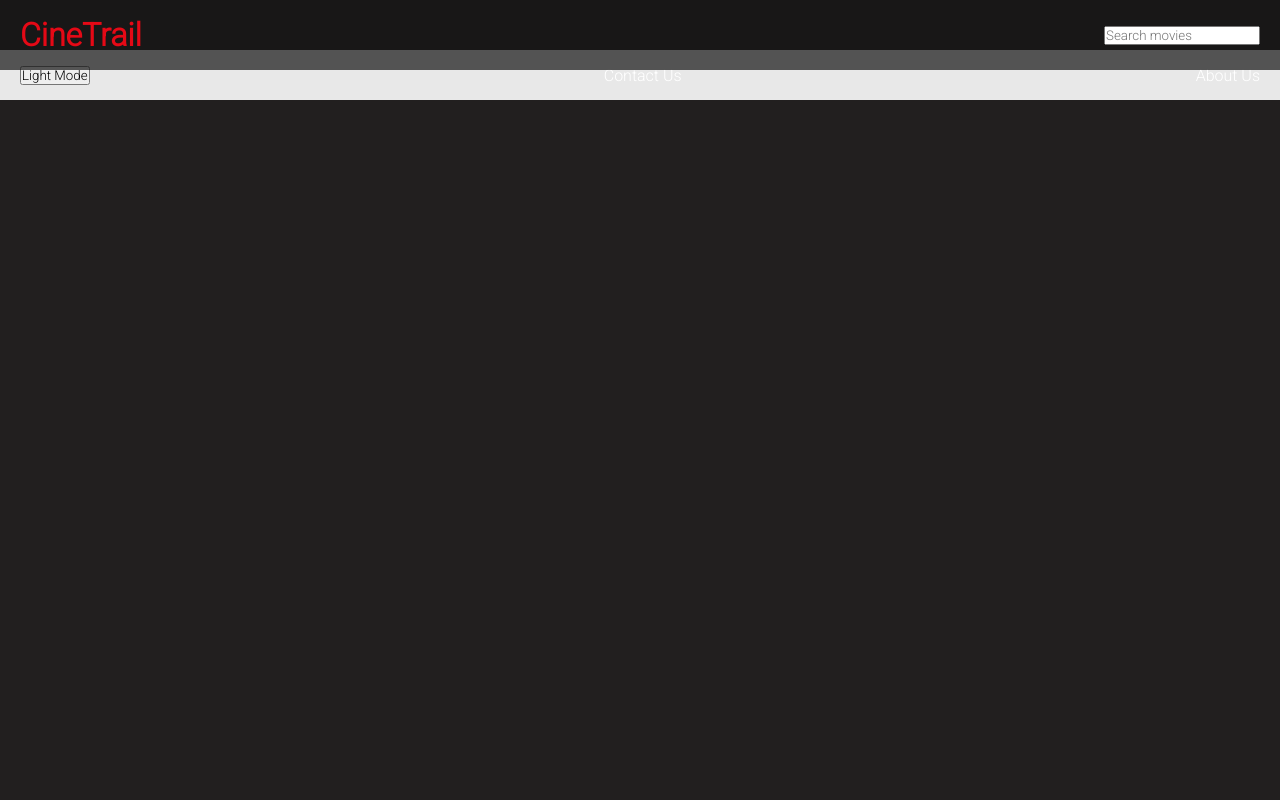
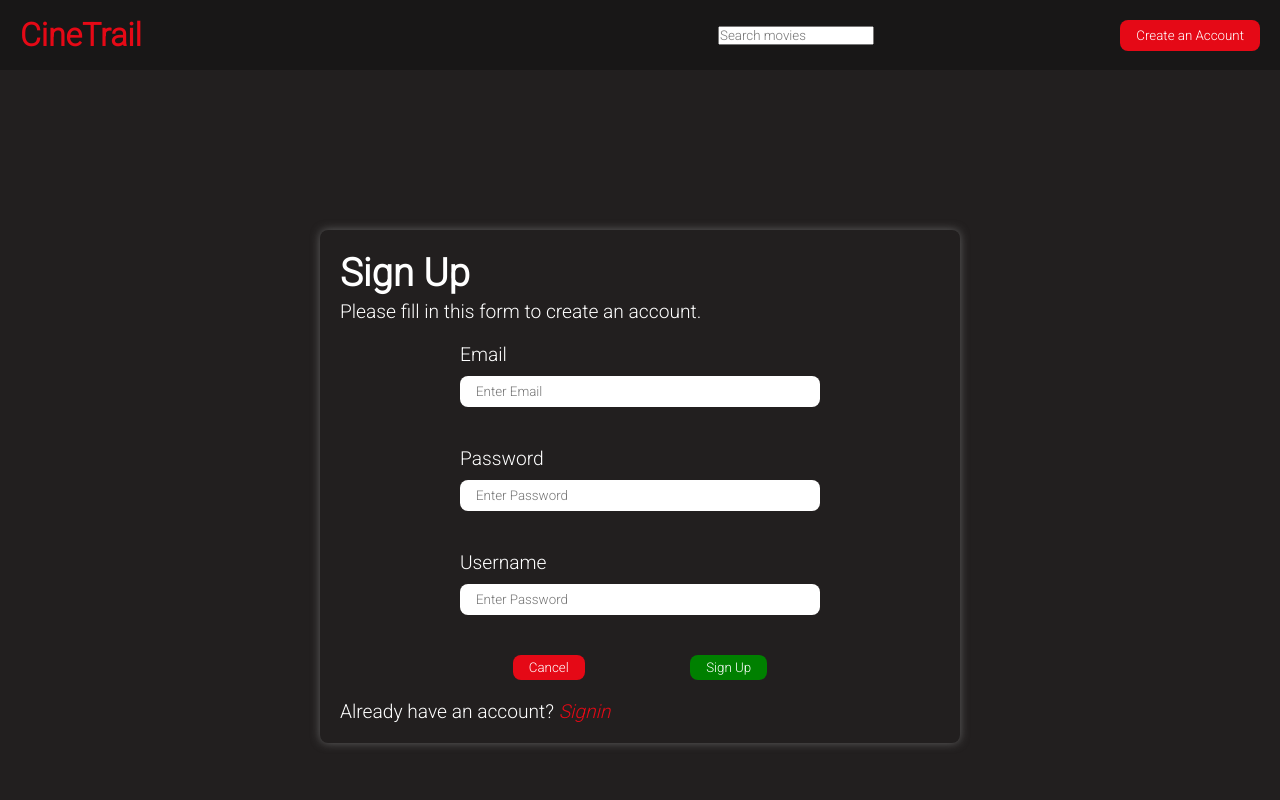
Before and after one commit to SayHelloToKam/cinefield, a React (Create React App) app: page /signup in a window 1280 px wide. Shown: the top 800 px of the page. Built offline with nearby package versions, Linux system fonts and the light colour scheme.

Commit message:
added signin, signup pages, signup form functional

```diff
--- a/src/App.js
+++ b/src/App.js
@@ -9,6 +9,8 @@ import MovieDetails from './pages/MovieDetails';
 import {BrowserRouter,Routes,Route} from 'react-router-dom'
 // import ThemeContextProvider from './contexts/ThemeContext';
 import { ThemeContext } from './contexts/ThemeContext';
+import SignUp from './pages/SignUp';
+import SignIn from './pages/SignIn';
 
 
 function App() {
@@ -27,6 +29,8 @@ function App() {
             <Route path='/' element={<HomePage apiKey={apiKey} baseUrl={baseUrl}/>}/>
             <Route path='/aboutus' element={<About/>}/>
             <Route path='/contactus' element={<Contact/>}/>
+            <Route path='/signup' element={<SignUp/>} />
+            <Route path='/signin' element={<SignIn/>} />
             <Route path='/moviedetails/:movieid' element={<MovieDetails apiKey={apiKey} baseUrl={baseUrl}/>}/>
           </Routes>
           <Footer />
--- a/src/components/Header.js
+++ b/src/components/Header.js
@@ -3,15 +3,16 @@ import '../styles/header.css'
 import axios from 'axios';
 import SearchResults from './SearchResults'
 import {ThemeContext} from '../contexts/ThemeContext'
-import {Link} from 'react-router-dom'
+import {useNavigate,Link} from 'react-router-dom'
 
 function Header({baseUrl,apiKey}) {
   const [query,setQuery]=useState('')
   const [searchResults,setSearchResults]=useState([])
   const {darkMode,setDarkMode}=useContext(ThemeContext)
+  const navigate=useNavigate();
 
   const handleSearch=(e)=>{
-      console.log(e.target.value)
+      setQuery(e.target.value)
       axios.get(`${baseUrl}/search/movie?api_key=${apiKey}&query=${query}`)
             .then(res=>{
             setSearchResults(res.data.results)
@@ -40,6 +41,9 @@ function Header({baseUrl,apiKey}) {
               : null
             }
           </div>
+          <div>
+            <button className='create-account' onClick={()=>navigate('/signup')}>Create an Account</button>
+          </div>
     </div>
   )
 }
--- /dev/null
+++ b/src/pages/SignIn.js
@@ -0,0 +1,35 @@
+import React,{useState,useEffect,useContext} from 'react';
+import '../styles/user.css';
+import axios from 'axios';
+
+
+function SignIn() {
+
+
+
+
+  return (
+    <div className="signup-container">
+        <form className="signup-form" >
+            <div className="title-container">
+                <h1>Sign In</h1>
+                <p>Please fill in this form to login.</p>
+            </div>
+            <div className='input-wrapper'>
+                <label htmlFor="email">Email</label>
+                <input type="email" placeholder="Enter Email" name="email" required />
+            {/* </div>
+            <div className='input-wrapper'> */}
+                <label htmlFor="psw">Password</label>
+                <input  type="password" placeholder="Enter Password" name="psw" required />
+            </div>
+            <div className="button-container">
+                <button type="reset" className="cancelbtn">Cancel</button>
+                <button type="submit" className="signupbtn">Sign In</button>
+            </div>
+        </form>
+    </div>
+  )
+}
+
+export default SignIn
--- /dev/null
+++ b/src/pages/SignUp.js
@@ -0,0 +1,62 @@
+import React, {useState,useEffect} from 'react'
+import '../styles/user.css'
+import axios from 'axios'
+import {Link} from 'react-router-dom'
+
+function SignUp() {
+
+const [myEmail,setMyEmail]=useState('')
+const [password,setPassword]=useState('')
+const [username,setUsername]=useState('')
+const [success,setSuccess]=useState(false)
+
+const handleSignup=(e)=>{
+    e.preventDefault();
+    axios.post(`https://cinetrail-server.herokuapp.com/users/signup`, {
+        email:myEmail,
+        password,
+        username
+    })
+    .then(res=>{
+        setMyEmail('')
+        setPassword('')
+        setUsername('')
+        setSuccess(true)
+    })
+    .catch(err=>console.log(err))
+}
+
+  return (
+    <div className='signup-container'>
+        <form className='signup-form' onSubmit={handleSignup} >
+            <div className='title-container'>
+                <h1>Sign Up</h1>
+                <p>Please fill in this form to create an account.</p>
+            </div>
+            <div className='input-wrapper'>
+                <label htmlFor='email'>Email</label>
+                <input value={myEmail} onChange={(e)=>setMyEmail(e.target.value)} type='email' placeholder='Enter Email' name='email' required />
+            </div>
+            <div className='input-wrapper'>
+                <label htmlFor='psw'>Password</label>
+                <input value={password} onChange={(e)=>setPassword(e.target.value)} type='password' placeholder='Enter Password' name='psw' required />
+            </div>
+            <div className='input-wrapper'>
+                <label htmlFor='username'>Username</label>
+                <input value={username} onChange={(e)=>setUsername(e.target.value)} type='text' placeholder='Enter Password' name='username' required />
+            </div>
+            <div className='button-container'>
+                <button type='reset' className='cancelbtn'>Cancel</button>
+                <button type='submit' className='signupbtn'>Sign Up</button>
+            </div>
+            {
+                success
+                ? <p className='success-message'>You signed up successfully!<Link to='/signin'>Signin</Link></p>
+                : <p className="signin-message">Already have an account? <Link to="/signin">Signin</Link></p>
+            }
+        </form>
+    </div>
+  )
+}
+
+export default SignUp
--- /dev/null
+++ b/src/styles/user.css
@@ -0,0 +1,90 @@
+*{
+    margin:0;
+    padding:0;
+    box-sizing: border-box;
+}
+.signup-container{
+    min-height:100vh;
+    margin-top:var(--header-height);
+    color:var(--white);
+    font-size:1.2rem;
+    padding-top:20vh;
+
+}
+.signup-light{
+    background-color: var(--light-bg);
+    color:black;
+}
+.signup-container a{
+    color:var(--red);
+    font-style:italic;
+    cursor:pointer;
+}
+.signup-form{
+    width:50%;
+    margin:0 auto;
+    min-height:50vh;
+    border-radius:8px;
+    box-shadow:0px 0px 10px 0px rgba(118,118,118,0.75);
+    padding:20px;
+    display: flex;
+    flex-direction: column;
+    justify-content: space-between;
+}
+
+.title-container p{
+  margin-top:5px;
+}
+.input-wrapper{
+    display: flex;
+    flex-direction: column;
+    width:60%;
+    margin:20px auto;
+}
+.input-wrapper input{
+   border:none;
+   padding:8px 16px;
+   border-radius:8px;
+   margin-top:10px;
+}
+.input-wrapper-light input{
+  border:solid 1px var(--footer-bg);
+}
+.cancelbtn,.signupbtn{
+    border:none;
+    padding:5px 16px;
+    border-radius:8px;
+    color:white;
+    cursor:pointer;
+}
+.success-message{
+    font-size:1.5rem;
+    font-style: italic;
+}
+.button-container{
+    display: flex;
+    justify-content: space-around;
+    width:60%;
+    margin:20px auto;
+}
+.cancelbtn{
+    background-color: var(--red);
+}
+.signupbtn{
+    background-color: green;
+}
+
+@media(max-width:768px){
+    .signup-form{
+        width:95%;
+    }
+    .input-wrapper,.button-container{
+        width:80%;
+    }
+}
+
+@media(max-width:600px){
+    .signup-container{
+        margin-top:var(--header-height-mobile);
+    }
+ }
```
